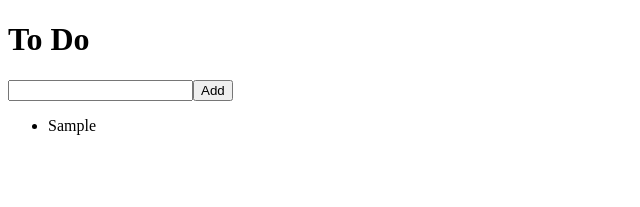
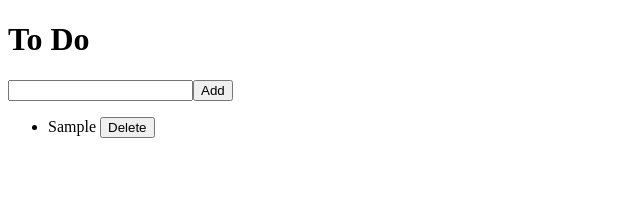
Before and after one commit to noidwasavailable/nomad-redux, a React (Create React App) app: page /#/ in a window 1280 px wide. Both pictures are taken after typing "Sample" into the empty fields and a click on the button "Add". Shown: the top 207 px of the page, without its empty margins (0-640 px from the left). Built offline with nearby package versions, Linux system fonts and the light colour scheme.

Commit message:
delete todo implemented

```diff
--- /dev/null
+++ b/src/components/ToDo.js
@@ -0,0 +1,19 @@
+import React from "react";
+import { connect } from "react-redux";
+import { actionCreators } from "../store";
+
+const ToDo = ({ toDo, onClick }) => {
+	return (
+		<li>
+			{toDo.text} <button onClick={onClick}>Delete</button>
+		</li>
+	);
+};
+
+const mapDispatchToProps = (dispatch, { toDo }) => {
+	return {
+		onClick: () => dispatch(actionCreators.deleteToDo(toDo.id)),
+	};
+};
+
+export default connect(null, mapDispatchToProps)(ToDo);
--- a/src/routes/Home.js
+++ b/src/routes/Home.js
@@ -1,5 +1,6 @@
 import React, { useState } from "react";
 import { connect } from "react-redux";
+import ToDo from "../components/ToDo";
 import { actionCreators } from "../store";
 
 function Home({ toDos, addToDo }) {
@@ -12,7 +13,6 @@ function Home({ toDos, addToDo }) {
 	function onSubmit(e) {
 		e.preventDefault();
 		addToDo(text);
-		console.log(toDos);
 		setText("");
 	}
 
@@ -25,7 +25,7 @@ function Home({ toDos, addToDo }) {
 			</form>
 			<ul>
 				{toDos.map((toDo) => (
-					<li key={toDo.id}>{toDo.text}</li>
+					<ToDo key={toDo.id} toDo={toDo} />
 				))}
 			</ul>
 		</>
--- a/src/store.js
+++ b/src/store.js
@@ -9,7 +9,7 @@ const addToDo = (text) => {
 };
 
 const deleteToDo = (id) => {
-	return { type: DEL, id };
+	return { type: DEL, id: parseInt(id) };
 };
 
 export const actionCreators = {
```
